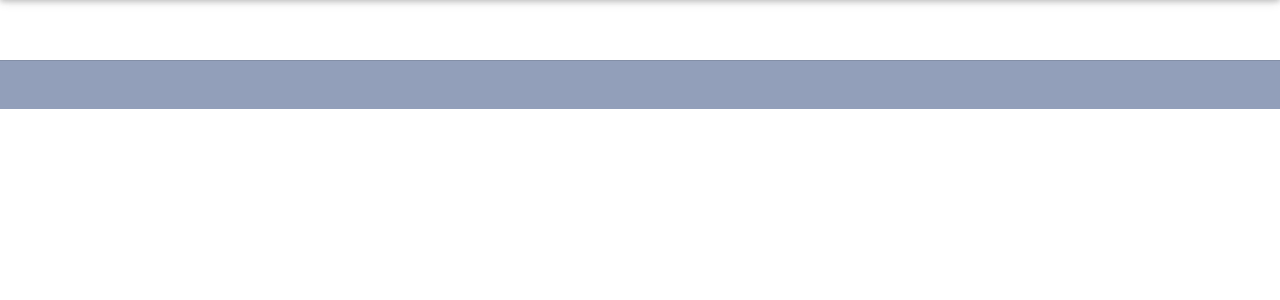
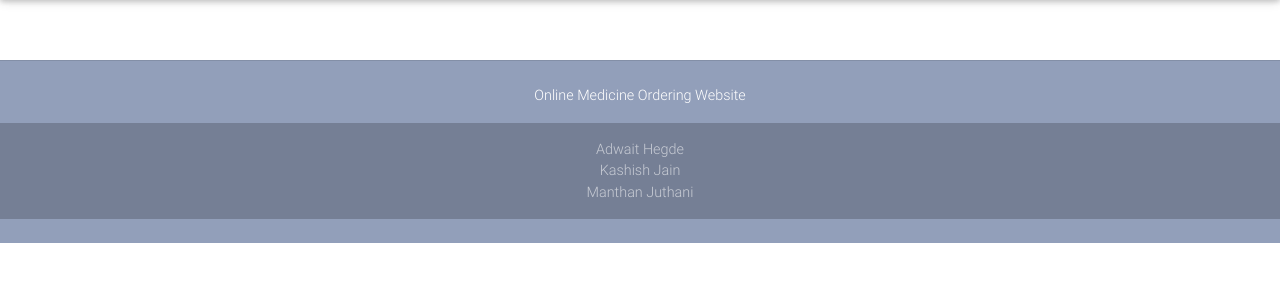
Before and after one commit to kashishvjain/Online-Pharmacy-Management-System, a Django app: page / in a window 1280 px wide. Shown: the part 64-364 px from the top of the page. Run offline with Django 3.2, Linux system fonts and the light colour scheme; data that the repository does not hold is empty; some libraries are stand-ins or nearby versions.

Commit message:
Added footer

```diff
--- a/Online Pharma/requirements.txt
+++ /dev/null
@@ -1,6 +0,0 @@
-autopep8==1.4.4
-Django==2.2.8
-pep8==1.7.1
-pycodestyle==2.5.0
-pytz==2018.5
-sqlparse==0.2.4
--- a/Online Pharma/templates/base.html
+++ b/Online Pharma/templates/base.html
@@ -67,7 +67,7 @@
     {% block extra_body %}
     {% endblock %}
 
-
+    {% include "footer.html" %}
     {% include "scripts.html" %}
 
     {% block extra_scripts %}
--- /dev/null
+++ b/Online Pharma/templates/footer.html
@@ -0,0 +1,23 @@
+<footer class="page-footer text-center font-small mt-4 wow fadeIn">
+
+    <hr class="my-4">
+
+    <!-- Social icons -->
+    <div class="pb-4">
+
+
+      <p>Online Medicine Ordering Website</p>
+
+
+    <!-- Social icons -->
+
+    <!--Copyright-->
+    <div class="footer-copyright py-3">
+      Adwait Hegde <br>
+      Kashish Jain  <br>
+      Manthan Juthani <br>
+
+    </div>
+    <!--/.Copyright-->
+
+  </footer>
--- a/Online Pharma/templates/home-page.html
+++ b/Online Pharma/templates/home-page.html
@@ -1,5 +1,6 @@
 <!DOCTYPE html>
 {% load static %}
+
 
 
 <html lang="en">
@@ -10,7 +11,7 @@
   <meta http-equiv="x-ua-compatible" content="ie=edge">
   <title>Material Design Bootstrap</title>
   <!-- Font Awesome -->
-  <link rel="stylesheet" href='{% static "https://use.fontawesome.com/releases/v5.11.2/css/all.css" %}'>
+  <link rel="stylesheet" href="https://use.fontawesome.com/releases/v5.11.2/css/all.css">
   <!-- Bootstrap core CSS -->
   <link href='{%static "css/bootstrap.min.css"%}' rel="stylesheet">
   <!-- Material Design Bootstrap -->
@@ -122,24 +123,8 @@
     </div>
   </main>
   <!--Main layout-->
+{% include "footer.html" %}
 
-  <!--Footer-->
-  <footer class="page-footer text-center font-small mt-4 wow fadeIn">
-
-
-
-    <hr class="my-4">
-
-    <!-- Social icons -->
-    <div class="pb-4">
-
-    </div>
-    <!-- Social icons -->
-
-
-
-  </footer>
-  <!--/.Footer-->
 
   <!-- SCRIPTS -->
   <!-- JQuery -->
@@ -156,6 +141,7 @@
     new WOW().init();
 
   </script>
+
 </body>
 
 </html>
```
